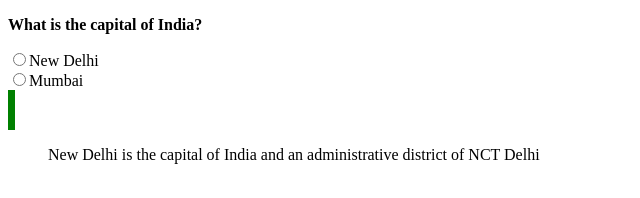
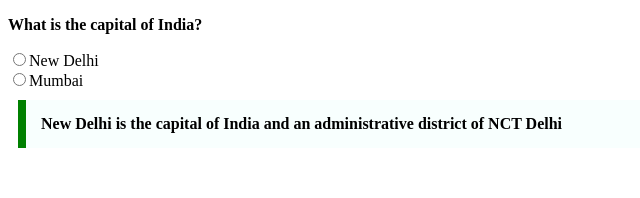
Before and after one commit to acciojob/trivia-AkshithMuddagoni, a website: page main.html in a window 1280 px wide. Shown: the whole page, without its empty margins (0-640 px from the left). Drawn offline with Linux system fonts and the light colour scheme.

Commit message:
created a submission

```diff
--- a/main.html
+++ b/main.html
@@ -14,7 +14,7 @@
 	<input type = "radio" value = "mumbai" name ="capital">Mumbai
     <br>
 	<div id = "eg1"></div>
-	<blockquote id = "eg2" >New Delhi is the capital of India and an administrative district of NCT Delhi</blockquote>
+		<blockquote id = "eg3" cite="https://en.wikipedia.org/wiki/New_Delhi">New Delhi is the capital of India and an administrative district of NCT Delhi</blockquote>
     <script type="text/javascript" src="./script.js">
 </script>
 
--- a/styles.css
+++ b/styles.css
@@ -1,9 +1,17 @@
 
 /* Your CSS Code here. */
-#eg1{
+/*#eg1{
 	width: 7px;
 	height: 40px;
 	left: 0px;
 	top: 0px;
 	background-color:green;
+}*/
+#eg3{
+	 Max-width: 600px;
+		 Margin: 10px;
+       padding: 15px;
+   border-left: 8px solid green;
+   Background-color:#f8fffe;
+     Font-weight: bold;
 }
```
